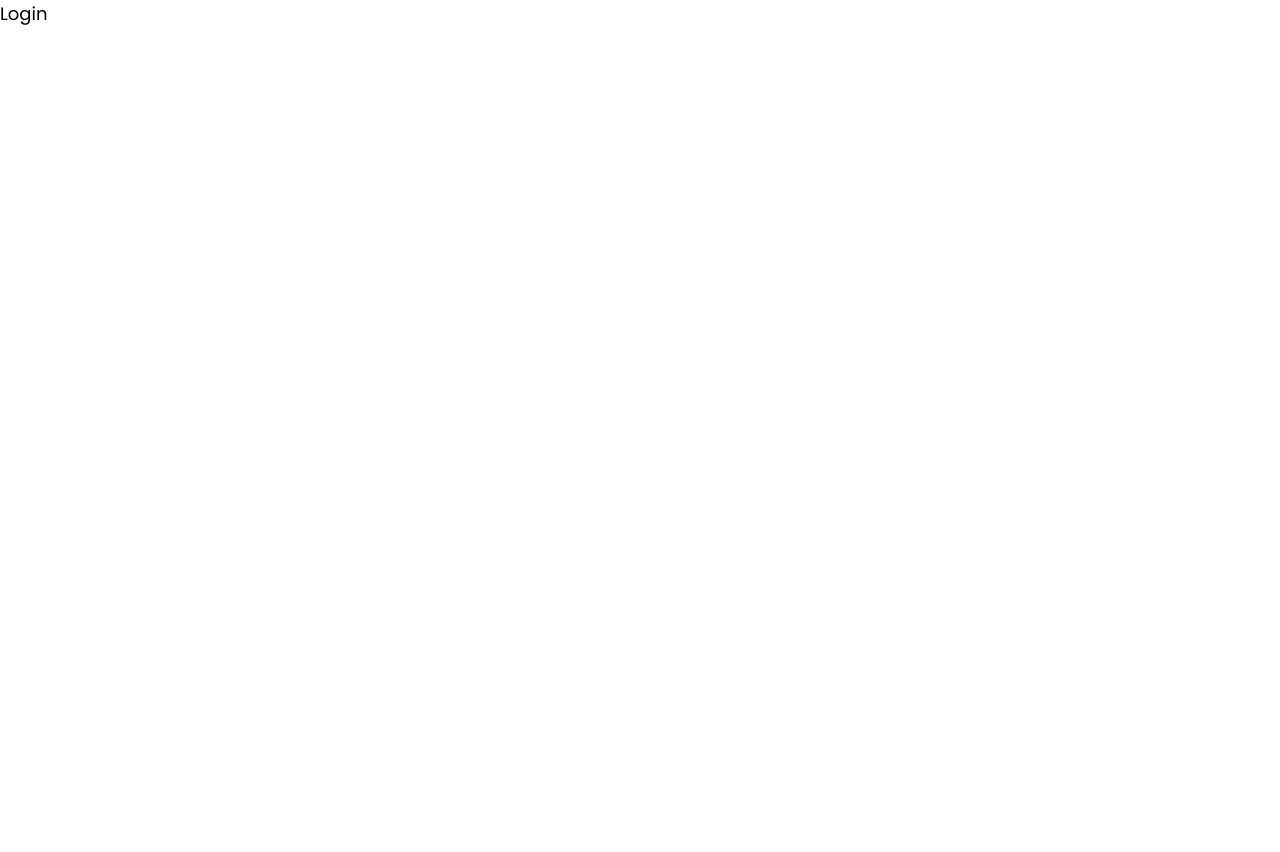
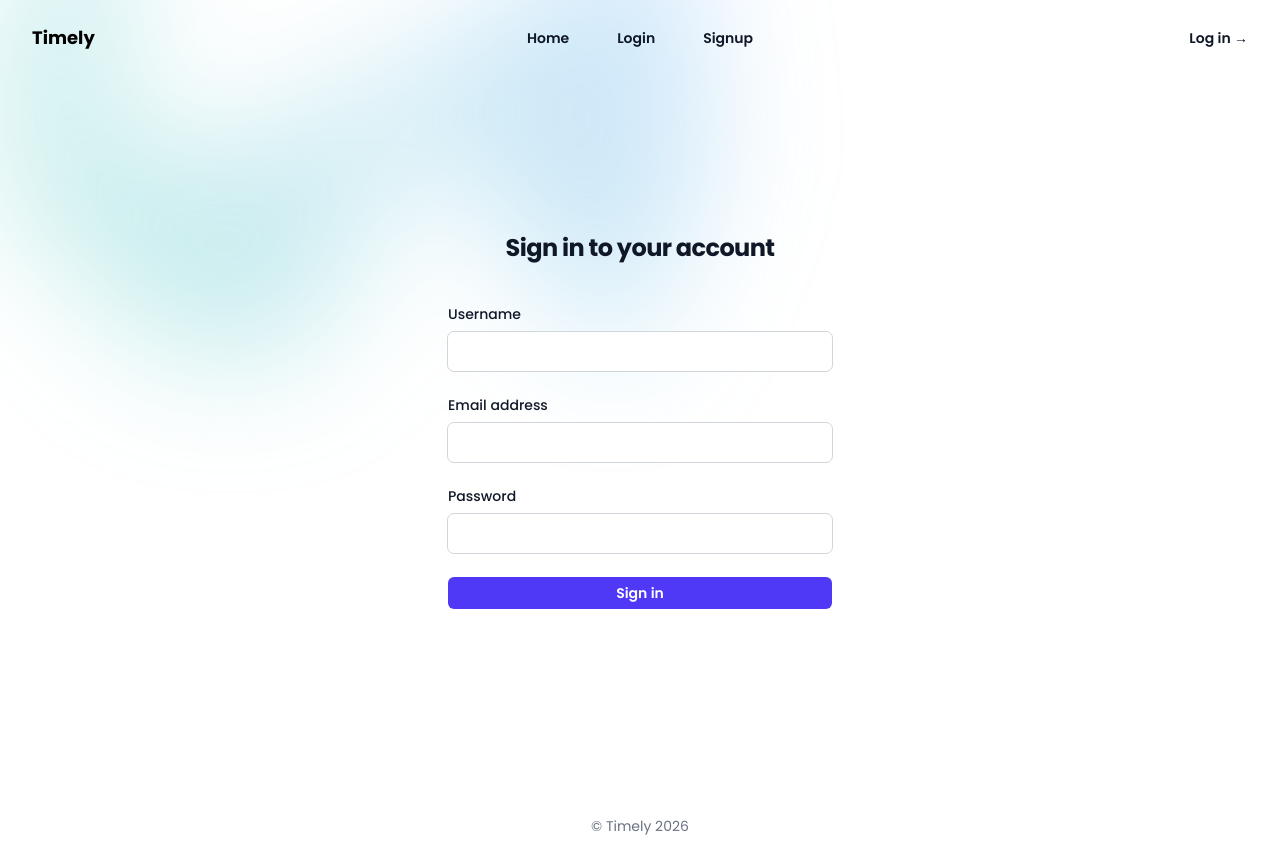
Before and after one commit to yale210/timely, a React (Vite) app in the folder frontend/: page /login in a window 1280 px wide. Before the commit the page ends 800 px from the top, so only its background shows below. Built offline with nearby package versions, Linux system fonts and the light colour scheme.

Commit message:
feat: implement required form and functionality for the login page

```diff
--- a/frontend/src/pages/Authentication/Login.tsx
+++ b/frontend/src/pages/Authentication/Login.tsx
@@ -1,11 +1,125 @@
+import { useState, type FormEvent } from "react"
+import { Navbar, Footer } from "@/components/index"
+import { authService } from "@/services/authService"
+import { useNavigate } from "react-router-dom"
+
 /**
  * A functional component that renders the login page.
  * @returns The rendered login page component.
  */
 export default function Login() {
+  const [email, setEmail] = useState("")
+  const [username, setUsername] = useState("")
+  const [password, setPassword] = useState("")
+  const [error, setError] = useState<string | null>(null)
+  const [loading, setLoading] = useState(false)
+
+  const navigate = useNavigate()
+
+  const login = (e: FormEvent<HTMLFormElement>) => {
+    e.preventDefault()
+    setError(null)
+    setLoading(true)
+
+    void authService
+      .login({ username, email, password })
+      .then(() => {
+        void navigate("/calendar")
+      })
+      .catch((err: unknown) => {
+        const message = err instanceof Error ? err.message : "Login failed"
+        setError(message)
+      })
+      .finally(() => {
+        setLoading(false)
+      })
+  }
+
   return (
-    <div>
-        Login
+    <div className="bg-white">
+      <Navbar />
+
+      <div className="relative isolate flex min-h-screen flex-col justify-center px-6 py-12 lg:px-8">
+        {/* background */}
+        <div aria-hidden="true" className="absolute inset-x-0 -top-40 z-0 transform-gpu overflow-hidden blur-3xl sm:-top-80">
+          <div
+            style={{
+              clipPath:
+                "polygon(74.1% 44.1%, 100% 61.6%, 97.5% 26.9%, 85.5% 0.1%, 80.7% 2%, 72.5% 32.5%, 60.2% 62.4%, 52.4% 68.1%, 47.5% 58.3%, 45.2% 34.5%, 27.5% 76.7%, 0.1% 64.9%, 17.9% 100%, 27.6% 76.8%, 76.1% 97.7%, 74.1% 44.1%)",
+            }}
+            className="relative left-[calc(50%-11rem)] aspect-[1155/678] w-[36.125rem] -translate-x-1/2 rotate-30 bg-gradient-to-tr from-[#34d399] to-[#60a5fa] opacity-30 sm:left-[calc(50%-30rem)] sm:w-[72.1875rem]"
+          />
+        </div>
+
+        <div className="relative z-10">
+          <div className="sm:mx-auto sm:w-full sm:max-w-sm">
+            <h2 className="mt-10 text-center text-2xl font-bold tracking-tight text-gray-900">
+              Sign in to your account
+            </h2>
+          </div>
+
+          <div className="mt-10 sm:mx-auto sm:w-full sm:max-w-sm">
+            <form onSubmit={login} className="space-y-6">
+              {error && (
+                <div className="rounded-md bg-red-50 p-3 text-sm text-red-700">
+                  {error}
+                </div>
+              )}
+
+              <div>
+                <label className="block text-sm font-medium text-gray-900">Username</label>
+                <div className="mt-2">
+                  <input
+                    type="text"
+                    required
+                    value={username}
+                    onChange={(e) => setUsername(e.target.value)}
+                    className="block w-full rounded-md bg-white px-3 py-1.5 text-gray-900 outline outline-1 outline-gray-300 focus:outline-2 focus:outline-indigo-600"
+                  />
+                </div>
+              </div>
+
+              <div>
+                <label className="block text-sm font-medium text-gray-900">Email address</label>
+                <div className="mt-2">
+                  <input
+                    type="email"
+                    required
+                    value={email}
+                    onChange={(e) => setEmail(e.target.value)}
+                    className="block w-full rounded-md bg-white px-3 py-1.5 text-gray-900 outline outline-1 outline-gray-300 focus:outline-2 focus:outline-indigo-600"
+                  />
+                </div>
+              </div>
+
+              <div>
+                <label className="block text-sm font-medium text-gray-900">Password</label>
+                <div className="mt-2">
+                  <input
+                    type="password"
+                    required
+                    value={password}
+                    onChange={(e) => setPassword(e.target.value)}
+                    className="block w-full rounded-md bg-white px-3 py-1.5 text-gray-900 outline outline-1 outline-gray-300 focus:outline-2 focus:outline-indigo-600"
+                  />
+                </div>
+              </div>
+
+              <div>
+                <button
+                  disabled={loading}
+                  type="submit"
+                  className="flex w-full justify-center rounded-md bg-indigo-600 px-3 py-1.5 text-sm font-semibold text-white hover:bg-indigo-500 disabled:opacity-60"
+                >
+                  {loading ? "Signing in..." : "Sign in"}
+                </button>
+              </div>
+            </form>
+          </div>
+        </div>
+      </div>
+
+      <Footer />
     </div>
   )
 }
```
